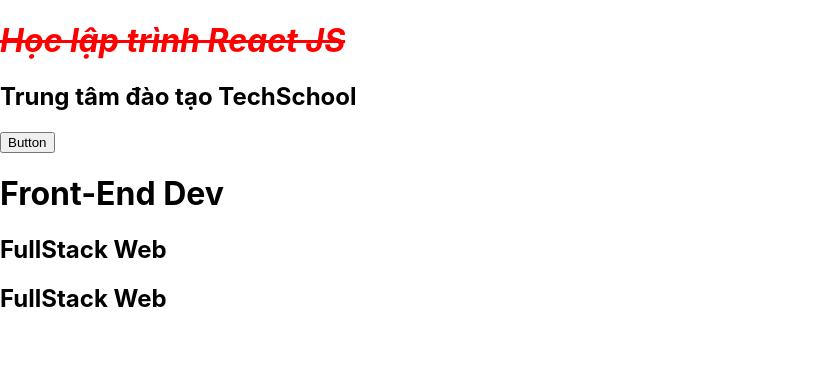
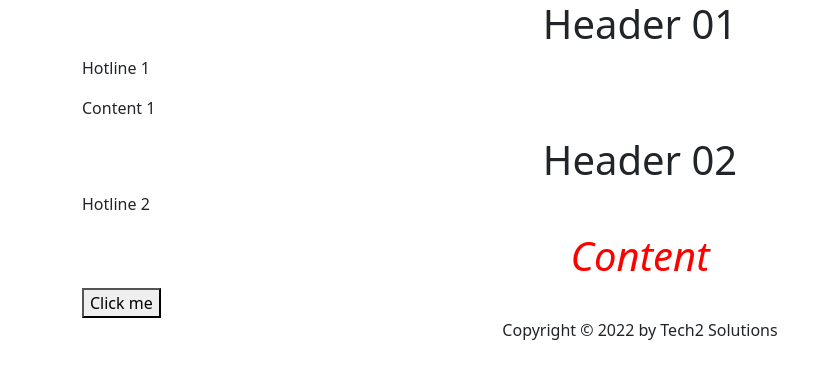
Before and after one commit to hoanganit19/tech2_react_k2_01, a React (Create React App) app: page / in a window 1280 px wide. Shown: the top 378 px of the page, without its empty margins (0-840 px from the left). Built offline with nearby package versions, Linux system fonts and the light colour scheme.

Commit message:
Update code

```diff
--- a/package.json
+++ b/package.json
@@ -6,6 +6,7 @@
     "@testing-library/jest-dom": "^5.16.5",
     "@testing-library/react": "^13.4.0",
     "@testing-library/user-event": "^13.5.0",
+    "bootstrap": "^5.2.1",
     "react": "^18.2.0",
     "react-dom": "^18.2.0",
     "react-scripts": "5.0.1",
--- a/src/App.js
+++ b/src/App.js
@@ -1,101 +1,181 @@
 import React from "react";
+import "bootstrap/dist/css/bootstrap.min.css";
+import Header from "./Components/Header";
+import Footer from "./Components/Footer";
+import Content from "./Components/Content";
 
 function App() {
-  // const element = React.createElement(
-  //   'div',
-  //   {
-  //     id: 'content',
-  //     className: 'content02'
-  //   },
-  //   React.createElement(
-  //     'h1',
-  //     {className: 'title'},
-  //     'Học lập trình ',
-  //     React.createElement(
-  //       'a',
-  //       {
-  //         href: 'https://reactjs.techschool.vn',
-  //         target: '_blank',
-  //         className: 'course'
-  //       },
-  //       'React JS'
-  //     )
-  //   ),
+  //const name = `Trung tâm Techschool`; //Có thể sẽ lấy từ api
 
-  //   React.createElement(
-  //     'h2',
-  //     {className: 'sub-title'},
-  //     'Trung tâm đào tạo Techschool'
-  //   )
-  // );
+  // const h2Style = {
+  //   color: 'red',
+  //   fontWeight: 'bold'
+  // }
 
-  const html = `<h3>Nội dung mẫu</h3>`;
+  //camelCase => Không được gọi như cách gọi Component (Giống thẻ HTML)
+  // const getCourseName = (name) => {
+  //   return 'Khoá học '+name;
+  // }
 
-  const name = `Trung tâm đào tạo TechSchool`;
+  //PascalCase => Được phép gọi theo cách gọi của Component
+  // const CourseTech2 = () => {
+  //   return 'Chào mừng bạn đến với Front-End';
+  // }
 
-  const contentClass = `content`;
+  const product = {
+    id: 1,
+    name: "Iphone 14",
+    price: 1500,
+    status: true,
+    createAt: "2022-09-16 14:30:30",
+  };
+  //Bài toán => Hiển thị thông tin sản phẩm lên trình duyệt theo mẫu sau
+  /*
+  - ID: 1,
+  - Name: Iphone 14,
+  - Price: 1500$
+  - Status: false => Inactive, true => Active
+  */
 
-  const styleH1 = {
-     color: 'red',
-     fontStyle: 'italic',
-     textDecoration: 'line-through'
+  //let productJsx;
+  // let productStatus;
+  // if (product.status){
+  //   productStatus = 'Active';
+  // }else{
+  //   productStatus = 'Inactive';
+  // }
+
+  //const {id, name, price, status, createAt} = product;
+
+  // productJsx =
+  // <>
+  //   <p>ID: {id}</p>
+  //   <p>Name: {name}</p>
+  //   <p>Price: {price}$</p>
+  //   <p>Status: {status?'Active':'Inactive'}</p>
+  //   <p>Created At: {createAt}</p>
+  // </>
+
+  const getProduct = ({ id, name, price, status, createAt }) => {
+    return (
+      <>
+        {status ? (
+          <>
+            <p>ID: {id}</p>
+            <p>Name: {name}</p>
+            <p>Price: {price}$</p>
+            <p>Status: Active</p>
+            <p>Created At: {createAt}</p>
+          </>
+        ) : null}
+      </>
+    );
+  };
+
+  //Bài tập: Hiển thị thông tin sản phẩm đã được kích hoạt (status=true)
+
+  const products = [
+    {
+      id: 1,
+      name: "Sản phẩm 1",
+      price: 12000,
+      status: true,
+    },
+
+    {
+      id: 2,
+      name: "Sản phẩm 2",
+      price: 13000,
+      status: false,
+    },
+
+    {
+      id: 3,
+      name: "Sản phẩm 3",
+      price: 15000,
+      status: false,
+    },
+
+    {
+      id: 4,
+      name: "Sản phẩm 4",
+      price: 15000,
+      status: true,
+    },
+
+    {
+      id: 5,
+      name: "Sản phẩm 5",
+      price: 15000,
+      status: false,
+    },
+  ];
+
+  let productList;
+
+  if (products.length){
+    productList = products.map(({ id, name, price, status }, index) => {
+      return (
+        <tr key={id}>
+          <td>{index + 1}</td>
+          <td>{name}</td>
+          <td>{price.toLocaleString()}$</td>
+          <td>
+            {status ? (
+              <button className="btn btn-success">Active</button>
+            ) : (
+              <button className="btn btn-warning">InActive</button>
+            )}
+          </td>
+        </tr>
+      );
+    });
+  }else{
+    productList = <tr>
+      <td colSpan={4} className="text-center">
+        <div className="alert alert-info text-center">Không có sản phẩm</div>
+      </td>
+    </tr>
   }
 
-  //font-weight => fontWeight
-  //text-decoration => textDecoration
-  //document.querySelector('.text').style.fontWeight='bold';
 
-  const handleClick = (text) => {
-    alert('Tech2: '+text);
-  }
+  //Bài tập: Hiển thị danh sách sản phẩm dùng vòng lặp forEach
 
-  const check = true;
+  // const productList = [];
 
-  let h2Jsx;
+  // products.forEach(({id, name, price, status}) => {
 
-  // if (check){
-  //   h2Jsx =
-  //   <>
-  //     <h2>FullStack Web</h2>
-  //     <h2>FullStack Web</h2>
-  //   </>;
-  // }else{
-  //   h2Jsx = <h2>Tôi không thích lập trình</h2>;
-  // }
+  //     const productJsx =
+  //     <React.Fragment key={id}>
+  //       <p>ID: {id}</p>
+  //       <p>Name: {name}</p>
+  //       <p>Price: {price}$</p>
+  //       <p>Status: {status?'Active':'Inactive'}</p>
+  //     </React.Fragment>
 
-  h2Jsx = check
-  ?
-  <>
-    <h2>FullStack Web</h2>
-    <h2>FullStack Web</h2>
-  </>
-  :
-  <h2>Tôi không thích lập trình</h2>
+  //     productList.push(productJsx)
+  // });
 
   return (
     <>
-      <div className={contentClass} id="content">
-      <h1
-      className={"title"}
-      id="title"
-      style={
-        {
-          color: 'red',
-          fontStyle: 'italic',
-          textDecoration: 'line-through'
-        }
-      }
-      >
-        Học lập trình React JS
-      </h1>
-      <h2 className="sub-title">{name}</h2>
-      {/* <div dangerouslySetInnerHTML={{__html: html}} /> */}
-      <button type={'button'} onClick={() => {
-        handleClick('React JS');
-      }}>Button</button>
-    </div>
-    <h1>Front-End Dev</h1>
-    {h2Jsx}
+      {/* <div className="container">
+        <h2 className="text-center">Danh sách sản phẩm</h2>
+        <table className="table table-bordered">
+          <thead>
+            <tr>
+              <th with="5%">#No</th>
+              <th>Name</th>
+              <th>Price</th>
+              <th>Status</th>
+            </tr>
+          </thead>
+          <tbody>{productList}</tbody>
+        </table>
+      </div> */}
+      <Header title="Header 01" hotline="Hotline 1" nav="Nav 1" content="Content 1"/>
+      <Header title="Header 02" hotline="Hotline 2" nav="Nav 2"/>
+      <Content />
+      <Footer />
     </>
   );
 }
--- /dev/null
+++ b/src/Components/Content.js
@@ -0,0 +1,39 @@
+import React, {Component} from 'react'
+
+export class Content extends Component {
+
+  constructor(){
+    super();
+
+    this.h2Style = {
+        color: 'red',
+        fontStyle: 'italic'
+    }
+  }
+
+  showMessage(e){
+    e.target.style.color = 'red';
+
+    //alert('Tech2');
+  }
+
+  showEventContent(e){
+    //console.log(e.target);
+  }
+
+  render() {
+
+    // const showMessage = () => {
+    //     alert('Tech2');
+    // }
+
+    return (
+      <div className='container'>
+        <h1 className='text-center' onClick={this.showEventContent} style={this.h2Style}>Content</h1>
+        <button type='button' onClick={this.showMessage}>Click me</button>
+      </div>
+    )
+  }
+}
+
+export default Content
--- /dev/null
+++ b/src/Components/Footer.js
@@ -0,0 +1,9 @@
+import React from 'react'
+
+export default function Footer() {
+  return (
+    <footer className='footer'>
+        <p className='text-center'>Copyright &copy; {new Date().getFullYear()} by Tech2 Solutions</p>
+    </footer>
+  )
+}
--- /dev/null
+++ b/src/Components/Header.js
@@ -0,0 +1,19 @@
+import React from 'react'
+import Nav from './Header/Nav';
+import Hotline from './Header/Hotline';
+
+//funcional component
+function Header(props) {
+  const {title} = props;
+  return (
+    <header className="header">
+        <div className='container'>
+            <h1 className='text-center'>{title}</h1>
+            <Hotline {...props}/>
+            {/* <Nav nav={nav}/> */}
+        </div>
+    </header>
+  )
+}
+
+export default Header;
--- /dev/null
+++ b/src/Components/Header/Hotline.js
@@ -0,0 +1,10 @@
+import React from 'react'
+
+export default function Hotline({hotline, content}) {
+  return (
+    <div>
+        <p>{hotline}</p>
+        <p>{content}</p>
+    </div>
+  )
+}
--- /dev/null
+++ b/src/Components/Header/Nav.js
@@ -0,0 +1,7 @@
+import React from 'react'
+
+export default function Nav({nav}) {
+  return (
+    <div>{nav}</div>
+  )
+}
```
Also changed, not shown: 1 other file (tests, documents, lock files or other folders).
